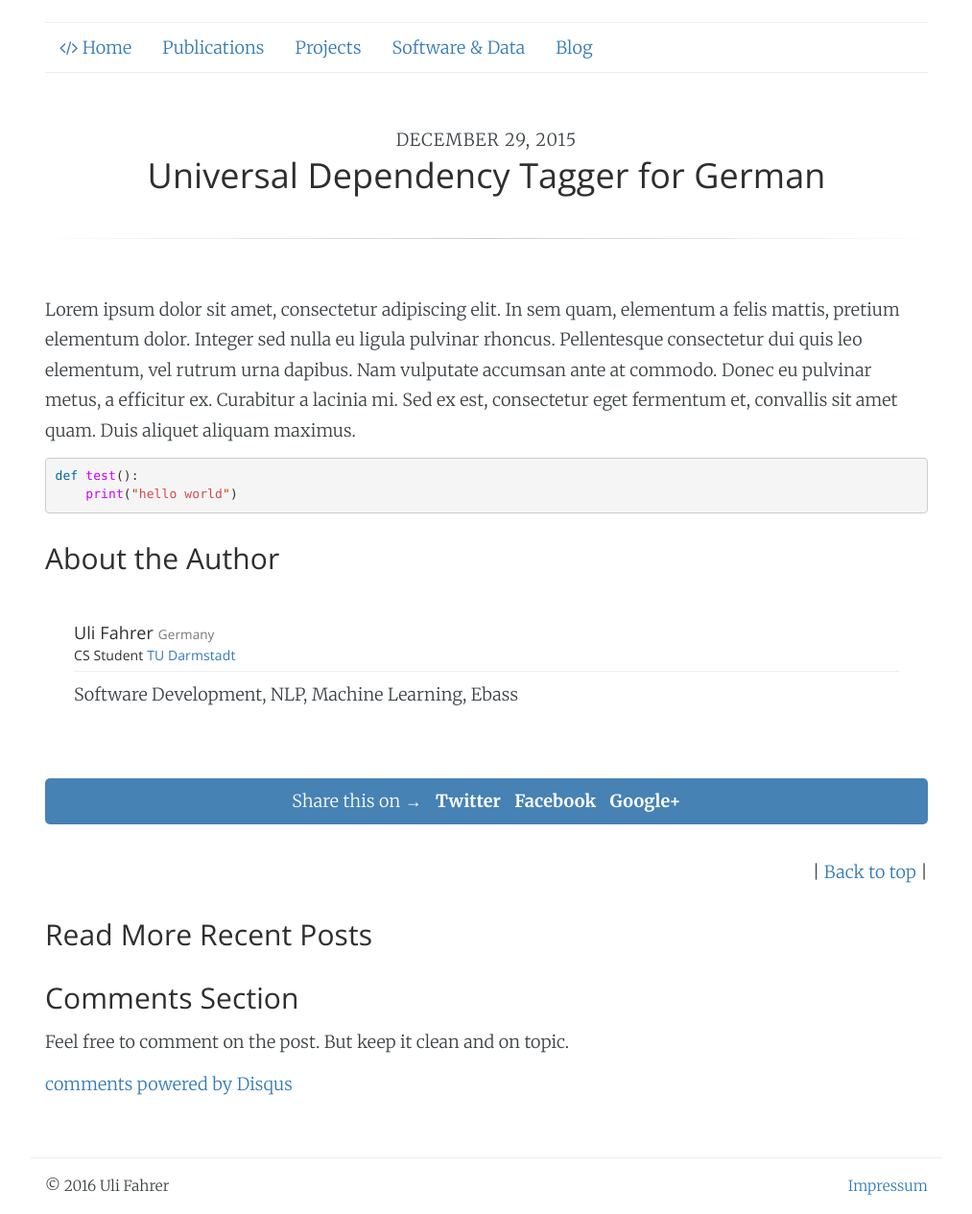
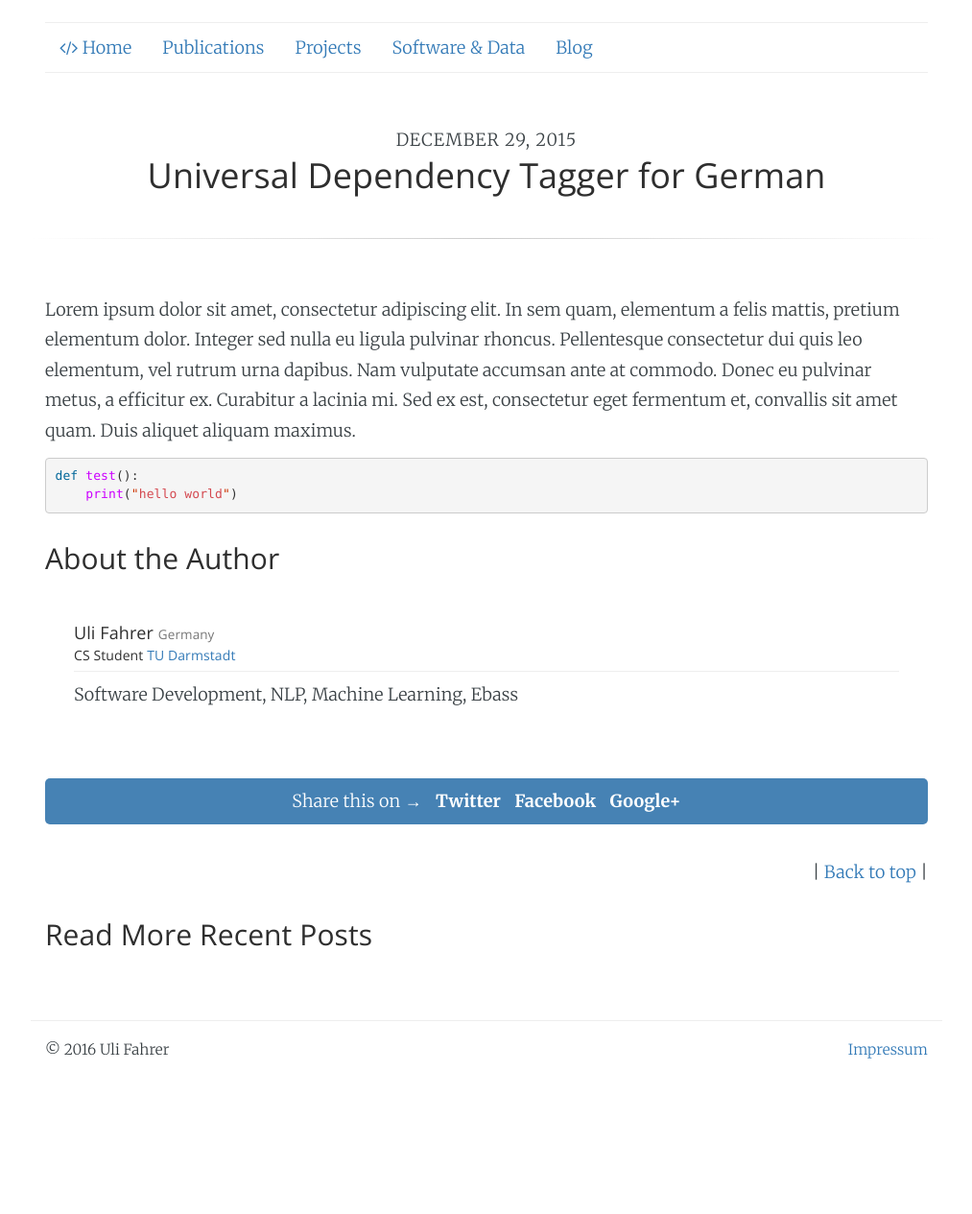
Before and after one commit to Tooa/tooa.github.io, a Jekyll site: the page built from _posts/2015-12-29-Universal-Dependency-Parser.md, in a window 1280 px wide. Shown: the whole page at 96% size, without its empty margins (133-1146 px from the left). Built offline with Jekyll 4.4.1, drawn with Linux system fonts in a browser that asks for light colours; nearby versions of some CDN libraries; library files that are not in the unit come from our copies; comment, search, counter and statistics services are not loaded; after the commit the page ends 1122 px from its top, so only the background shows below that.

Commit message:
feat(): remove disqus comment system to comply with DSGVO

```diff
--- a/_config.yml
+++ b/_config.yml
@@ -10,8 +10,3 @@ kramdown:
 
 twitter_username: UliFahrer
 github_username:  Tooa
-
-comments:
-    provider: disqus
-    disqus:
-        short_name: t0a
--- a/_includes/disqus.html
+++ /dev/null
@@ -1,13 +0,0 @@
-<div id="disqus_thread"></div>
-<script type="text/javascript">
-    /* * * CONFIGURATION VARIABLES: EDIT BEFORE PASTING INTO YOUR WEBPAGE * * */
-    var disqus_shortname = '{{ site.comments.disqus.short_name }}';
-    /* * * DON'T EDIT BELOW THIS LINE * * */
-    (function() {
-        var dsq = document.createElement('script'); dsq.type = 'text/javascript'; dsq.async = true;
-        dsq.src = 'http://' + disqus_shortname + '.disqus.com/embed.js';
-        (document.getElementsByTagName('head')[0] || document.getElementsByTagName('body')[0]).appendChild(dsq);
-    })();
-</script>
-<noscript>Please enable JavaScript to view the <a href="http://disqus.com/?ref_noscript">comments powered by Disqus.</a></noscript>
-<a href="http://disqus.com" class="dsq-brlink">comments powered by <span class="logo-disqus">Disqus</span></a>
--- a/_layouts/post.html
+++ b/_layouts/post.html
@@ -56,13 +56,5 @@ layout: default
                 {% endfor %}
             </ul>
         </div>
-
-        {% if page.comments %}
-            <div class="col-md-12 col-xs-12 blog-section">
-                <h2>Comments Section</h2>
-                <p>Feel free to comment on the post. But keep it clean and on topic.</p>
-                {% include disqus.html %}
-            </div>
-        {% endif %}
     </div>
 </div>
```
Also changed, not shown: _posts/2015-12-29-Universal-Dependency-Parser.md (+0 -1 lines).
